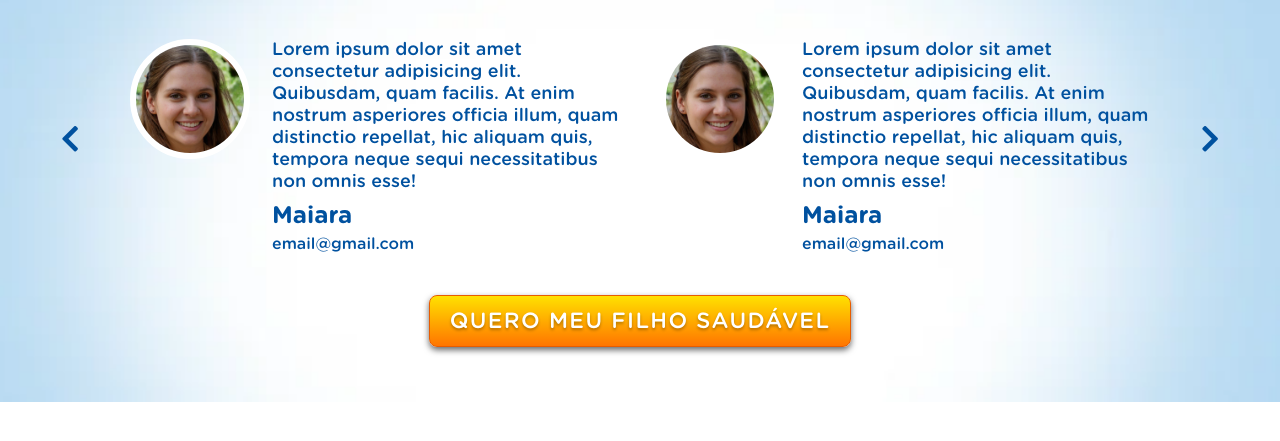
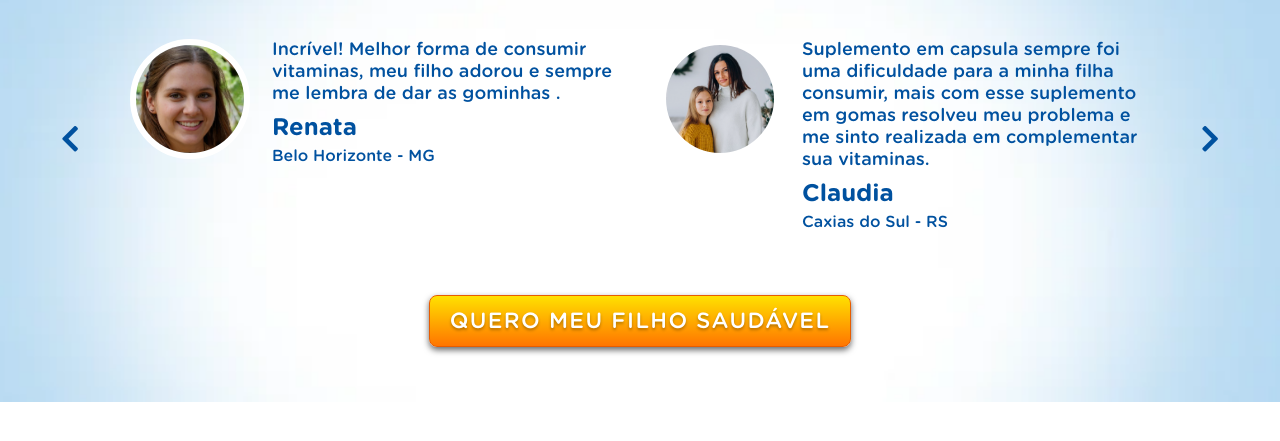
Before and after one commit to developmatt/healthkids, a PHP site: page /index.php in a window 1280 px wide. Shown: the part 2372-2813 px from the top of the page. Run offline with PHP 8.4, Linux system fonts and the light colour scheme; some libraries are stand-ins or nearby versions.

Commit message:
Atualização depoimentos

```diff
--- a/html/index.php
+++ b/html/index.php
@@ -50,7 +50,7 @@
   <section id="video" class="video">
     <div class="wrapper">
       <div class="video-container">
-        <iframe src="https://player.vimeo.com/video/498054388" width="600" height="338" frameborder="0" allow="autoplay; fullscreen" allowfullscreen></iframe>
+        <iframe src="https://player.vimeo.com/video/498054388?title=false&byline=false" width="600" height="338" frameborder="0" allow="autoplay; fullscreen" allowfullscreen></iframe>
       </div>
 
       <div class="text-container">
@@ -105,7 +105,7 @@
 
             <div class="comment">
               <div class="comment__text-block video-responsive">
-                <iframe src="https://player.vimeo.com/video/498063971" frameborder="0" allow="autoplay; fullscreen" allowfullscreen></iframe>
+                <iframe src="https://player.vimeo.com/video/498063971?title=false&byline=false" frameborder="0" allow="autoplay; fullscreen" allowfullscreen></iframe>
               </div>
             </div>
 
@@ -115,7 +115,7 @@
 
             <div class="comment">
               <div class="comment__text-block video-responsive">
-                <iframe src="https://player.vimeo.com/video/498064644" frameborder="0" allow="autoplay; fullscreen" allowfullscreen></iframe>
+                <iframe src="https://player.vimeo.com/video/498064644?title=false&byline=false" frameborder="0" allow="autoplay; fullscreen" allowfullscreen></iframe>
               </div>
             </div>
 
@@ -139,17 +139,14 @@
 
             <div class="comment">
               <div class="comment__image-container">
-                <img src="/images/thispersondoesnotexist.jpeg" alt="" class="comment__image">
+                <img src="/images/foto_doubt_1.png" alt="" class="comment__image">
               </div>
 
               <div class="comment__text-block">
-                <p class="comment__text">Lorem ipsum dolor sit amet consectetur adipisicing elit. Quibusdam, quam
-                  facilis.
-                  At enim nostrum asperiores officia illum, quam distinctio repellat, hic aliquam quis, tempora neque
-                  sequi necessitatibus non omnis esse!</p>
+                <p class="comment__text">Incrível! Melhor forma de consumir vitaminas, meu filho adorou e sempre me lembra de dar as gominhas .</p>
 
-                <span class="comment__name">Maiara</span>
-                <spann class="comment__nick">email@gmail.com</spann>
+                <span class="comment__name">Renata</span>
+                <spann class="comment__nick">Belo Horizonte - MG</spann>
               </div>
             </div>
 
@@ -159,17 +156,14 @@
 
             <div class="comment">
               <div class="comment__image-container">
-                <img src="/images/thispersondoesnotexist.jpeg" alt="" class="comment__image">
+                <img src="/images/foto_doubt_2.png" alt="" class="comment__image">
               </div>
 
               <div class="comment__text-block">
-                <p class="comment__text">Lorem ipsum dolor sit amet consectetur adipisicing elit. Quibusdam, quam
-                  facilis.
-                  At enim nostrum asperiores officia illum, quam distinctio repellat, hic aliquam quis, tempora neque
-                  sequi necessitatibus non omnis esse!</p>
+                <p class="comment__text">Suplemento em capsula sempre foi uma dificuldade para a minha filha consumir, mais com esse suplemento em gomas resolveu meu problema e me sinto realizada em complementar sua vitaminas.</p>
 
-                <span class="comment__name">Maiara</span>
-                <spann class="comment__nick">email@gmail.com</spann>
+                <span class="comment__name">Claudia</span>
+                <spann class="comment__nick">Caxias do Sul - RS</spann>
               </div>
             </div>
 
@@ -179,17 +173,14 @@
 
             <div class="comment">
               <div class="comment__image-container">
-                <img src="/images/thispersondoesnotexist.jpeg" alt="" class="comment__image">
+                <img src="/images/foto_doubt_3.png" alt="" class="comment__image">
               </div>
 
               <div class="comment__text-block">
-                <p class="comment__text">Lorem ipsum dolor sit amet consectetur adipisicing elit. Quibusdam, quam
-                  facilis.
-                  At enim nostrum asperiores officia illum, quam distinctio repellat, hic aliquam quis, tempora neque
-                  sequi necessitatibus non omnis esse!</p>
+                <p class="comment__text">Minha filha é daquelas que só come carne, batata frita e arroz, sempre me preocupei em relação a vitaminas . Estou muito satisfeita em saber que as vitaminas em gomas vão ajudar a contribuir com a saúde do minha filha.</p>
 
-                <span class="comment__name">Maiara</span>
-                <spann class="comment__nick">email@gmail.com</spann>
+                <span class="comment__name">Fernanda</span>
+                <spann class="comment__nick">Rio de Janeiro - RJ</spann>
               </div>
             </div>
 
@@ -199,17 +190,14 @@
 
             <div class="comment">
               <div class="comment__image-container">
-                <img src="/images/thispersondoesnotexist.jpeg" alt="" class="comment__image">
+                <img src="/images/foto_doubt_4.png" alt="" class="comment__image">
               </div>
 
               <div class="comment__text-block">
-                <p class="comment__text">Lorem ipsum dolor sit amet consectetur adipisicing elit. Quibusdam, quam
-                  facilis.
-                  At enim nostrum asperiores officia illum, quam distinctio repellat, hic aliquam quis, tempora neque
-                  sequi necessitatibus non omnis esse!</p>
+                <p class="comment__text">Eu e meu marido trabalhamos, e por mais que tente acompanhar a alimentação dos meus filhos sei que ela é deficiente. Pesquisei na internet e encontrei essas gomas com vitaminas, meus filhos estão adorando!</p>
 
-                <span class="comment__name">Maiara</span>
-                <spann class="comment__nick">email@gmail.com</spann>
+                <span class="comment__name">Márcia</span>
+                <spann class="comment__nick">Curvelo - MG</spann>
               </div>
             </div>
 
@@ -219,17 +207,14 @@
 
             <div class="comment">
               <div class="comment__image-container">
-                <img src="/images/thispersondoesnotexist.jpeg" alt="" class="comment__image">
+                <img src="/images/foto_doubt_5.png" alt="" class="comment__image">
               </div>
 
               <div class="comment__text-block">
-                <p class="comment__text">Lorem ipsum dolor sit amet consectetur adipisicing elit. Quibusdam, quam
-                  facilis.
-                  At enim nostrum asperiores officia illum, quam distinctio repellat, hic aliquam quis, tempora neque
-                  sequi necessitatibus non omnis esse!</p>
+                <p class="comment__text">Amei o produto e o carinho no atendimento da empresa, pois é primordial além de ter um bom produto termos um bom atendimento, parabéns a empresa!</p>
 
-                <span class="comment__name">Maiara</span>
-                <spann class="comment__nick">email@gmail.com</spann>
+                <span class="comment__name">Poliana</span>
+                <spann class="comment__nick">Maceió - AL</spann>
               </div>
             </div>
 
```
Also changed, not shown: images/foto_doubt_1.png (added), images/foto_doubt_2.png (added), images/foto_doubt_3.png (added), images/foto_doubt_4.png (added), images/foto_doubt_5.png (added), images/thispersondoesnotexist.jpeg (deleted).
